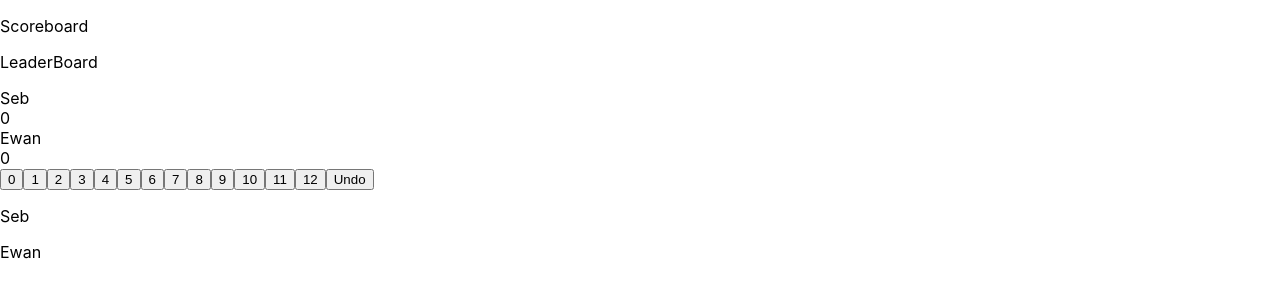
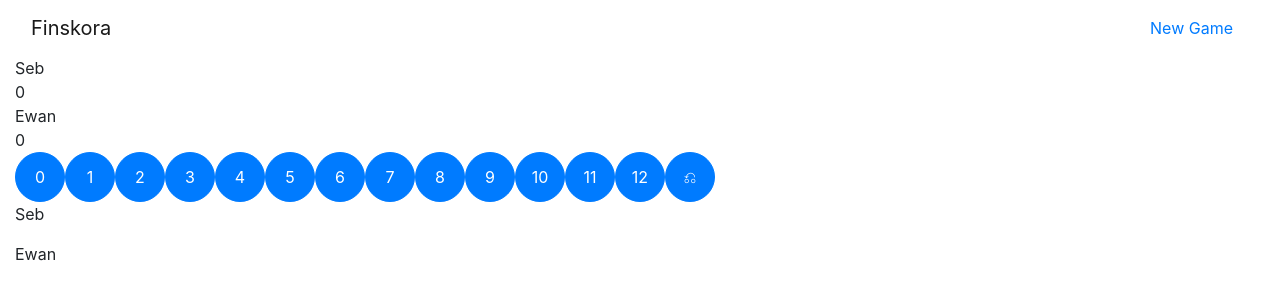
Before and after one commit to cruskit/finskora, a React (Create React App) app: page / in a window 1280 px wide. Shown: the top 300 px of the page. Built offline with nearby package versions, Linux system fonts and the light colour scheme.

Commit message:
Added bootstrap support and updated entry pads to be circles.

```diff
--- a/package.json
+++ b/package.json
@@ -6,7 +6,11 @@
     "@testing-library/jest-dom": "^5.11.4",
     "@testing-library/react": "^11.1.0",
     "@testing-library/user-event": "^12.1.10",
+    "bootstrap": "^4.5.3",
+    "jquery": "^3.5.1",
+    "popper.js": "^1.16.1",
     "react": "^17.0.1",
+    "react-bootstrap": "^1.4.3",
     "react-dom": "^17.0.1",
     "react-scripts": "4.0.1",
     "web-vitals": "^0.2.4"
--- a/src/App.css
+++ b/src/App.css
@@ -36,3 +36,28 @@
     transform: rotate(360deg);
   }
 }
+
+.btn-circle.btn-sm {
+  width: 30px;
+  height: 30px;
+  padding: 0px 0px;
+  border-radius: 15px;
+  font-size: 14px;
+  text-align: center;
+}
+.btn-circle.btn-md {
+  width: 50px;
+  height: 50px;
+  padding: 0px 0px;
+  border-radius: 25px;
+  font-size: 16px;
+  text-align: center;
+}
+.btn-circle.btn-xl {
+  width: 70px;
+  height: 70px;
+  padding: 10px 16px;
+  border-radius: 35px;
+  font-size: 14px;
+  text-align: center;
+}
--- a/src/App.js
+++ b/src/App.js
@@ -1,6 +1,10 @@
 import React from 'react';
 import logo from './logo.svg';
 import './App.css';
+import Container from 'react-bootstrap/Container'
+import Navbar from 'react-bootstrap/Navbar'
+import Nav from 'react-bootstrap/Nav'
+import Button from 'react-bootstrap/Button'
 
 class App extends React.Component {
 
@@ -56,13 +60,13 @@ class App extends React.Component {
 
   render() {
     return (
-      <div>
-        <header>
-          <p>
-            Scoreboard
-        </p>
+      <Container fluid>
+        <Navbar expand='true'>
+          <Navbar.Brand href="#home">Finskora</Navbar.Brand>
+          <Nav.Link href="#home">New Game</Nav.Link>
+        </Navbar>
 
-        </header>
+
         <div>
           <LeaderBoard
             playerNames={this.state.players}
@@ -87,7 +91,7 @@ class App extends React.Component {
             scores={this.state.turnScores[1]}
           />
         </div>
-      </div>
+      </Container>
     );
   }
 
@@ -112,7 +116,6 @@ class LeaderBoard extends React.Component {
   render() {
     return (
       <div>
-        <p>LeaderBoard</p>
         {this.renderScores()}
       </div>
     );
@@ -122,12 +125,13 @@ class LeaderBoard extends React.Component {
 
 function EntryButton(props) {
   return (
-    <button
+    <Button
       className="entryButton"
       onClick={props.onClick}
+      variant="primary btn-circle btn-md"
     >
       {props.description}
-    </button>
+    </Button>
   );
 }
 
@@ -147,7 +151,7 @@ class ScorePad extends React.Component {
     return (
       <EntryButton
         onClick={() => this.props.onUndo()}
-        description="Undo"
+        description={'\u238C'}
       />
     );
 
--- a/src/index.js
+++ b/src/index.js
@@ -3,6 +3,7 @@ import ReactDOM from 'react-dom';
 import './index.css';
 import App from './App';
 import reportWebVitals from './reportWebVitals';
+import 'bootstrap/dist/css/bootstrap.css';
 
 ReactDOM.render(
   <React.StrictMode>
```
Also changed, not shown: 1 other file (tests, documents, lock files or other folders).
